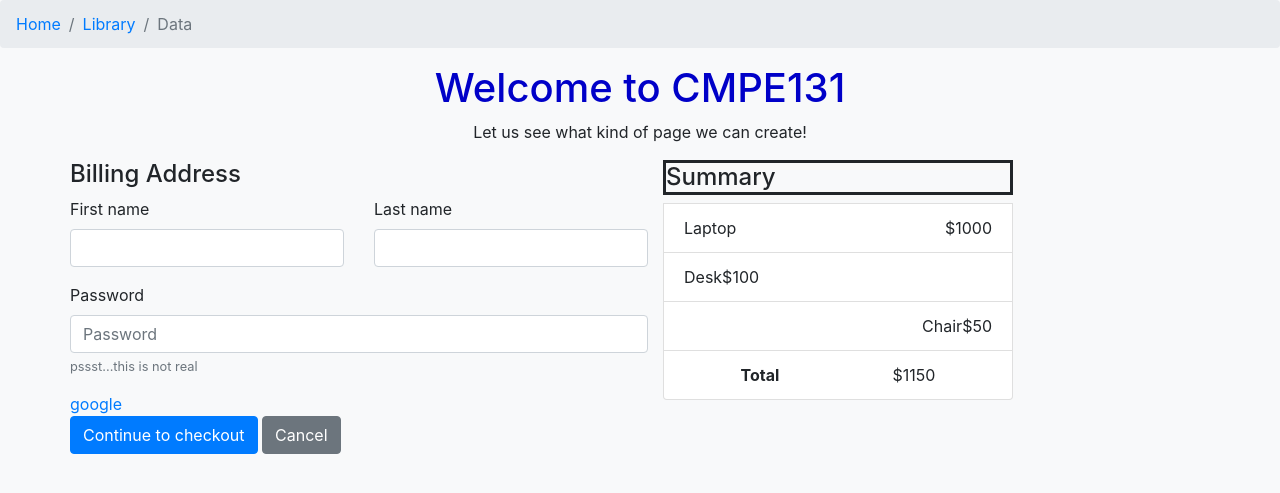
After one commit to danieltran67/All-In-One-Agenda, a Flask app: template Assignment4/templates/boilerplate.html in a window 1280 px wide. The commit adds this page. Shown: the top 493 px of the page. Run offline with Flask 2, Linux system fonts and the light colour scheme; the template is opened without the code that fills it, so the values that code supplies are empty; some libraries are stand-ins or nearby versions.

```diff
--- /dev/null
+++ b/Assignment4/static/style.css
@@ -0,0 +1,44 @@
+
+h1{
+    color: rgb(0,0,200);
+}
+div + a:hover{
+    background-color: black;
+}
+nav.breadcrumb {
+    padding: 10px 16px;
+    list-style: none;
+    background-color: #eee;
+}
+nav.breadcrumb li {
+    display: inline;
+    font-size: 18px;
+}
+
+#myLaptop {
+    display: flex;
+    justify-content: space-between;
+}
+
+#myDesk{
+    display: flex;
+    justify-content: flex-start;
+}
+
+#myChair {
+    display: flex;
+    justify-content: flex-end;
+}
+
+#myTotal {
+    display: flex;
+    justify-content: space-around;
+}
+
+#mainheader {
+    text-align: center;
+}
+
+ul h4{
+    border-style: solid;
+}
--- /dev/null
+++ b/Assignment4/templates/boilerplate.html
@@ -0,0 +1,89 @@
+<!DOCTYPE html>
+<html lang="en">
+
+<head>
+    <meta charset="UTF-8">
+    <meta name="viewport" content="width=device-width, initial-scale=1.0">
+    <meta http-equiv="X-UA-Compatible" content="ie=edge">
+    <title>Document</title>
+    <!-- Import your css file here -->
+    <link rel="stylesheet" href="../static/style.css">
+    <link rel="stylesheet" href="https://stackpath.bootstrapcdn.com/bootstrap/4.3.1/css/bootstrap.min.css" integrity="sha384-ggOyR0iXCbMQv3Xipma34MD+dH/1fQ784/j6cY/iJTQUOhcWr7x9JvoRxT2MZw1T" crossorigin="anonymous">
+    <script src="https://stackpath.bootstrapcdn.com/bootstrap/4.3.1/js/bootstrap.min.js" integrity="sha384-JjSmVgyd0p3pXB1rRibZUAYoIIy6OrQ6VrjIEaFf/nJGzIxFDsf4x0xIM+B07jRM" crossorigin="anonymous"></script>
+</head>
+
+<body class='bg-light'>
+    <nav class="">
+        <ol class="breadcrumb">
+            <li class="breadcrumb-item"><a href="#">Home</a></li>
+            <li class="breadcrumb-item"><a href="#">Library</a></li>
+            <li class="breadcrumb-item active">Data</li>
+        </ol>
+    </nav>
+<div class="container">
+    <div id="mainheader">
+        <h1>Welcome to CMPE131</h1>
+        <p>Let us see what kind of page we can create!</p>
+    </div>
+
+        <div class="data row">
+            <div>
+                <h4> Billing Address</h4>
+                <!-- BILLING FORM -->
+                <form>
+                    <div class="row">
+                        <div class="form-group col-md-6">
+                            <label>First name</label>
+                            <input class="form-control" type="text">
+                        </div>
+
+                        <div class="form-group col-md-6">
+                            <label>Last name</label>
+                            <input class="form-control" type="text">
+                        </div>
+                    </div>
+                    <div class="form-group">
+                        <label>Password</label>
+                        <input  placeholder="Password" type="password" class="form-control">
+                        <small class="form-text text-muted">pssst...this is not real</small>
+                    </div>
+
+                    <a href="https://www.google.com/">google</a>
+                    <br>
+                    <button type="submit" class="btn btn-primary">Continue to checkout</button>
+                <!--    <button type="Submit">Continue to checkout</button> -->
+                    <button type="Submit" class="btn btn-secondary">Cancel</button>
+                 <!--   <button type="Submit">Cancel</button> -->
+                </form>
+            </div>
+
+            <!-- LIST GROUP -->
+            <div class="col-md-4 sum">
+                <ul class="list-group">
+				    <h4> Summary </h4>
+
+                    <li id="myLaptop" class="list-group-item d-flex">
+                        <div> Laptop </div>
+                        <div> $1000 </div>
+                    </li>
+                    <li id="myDesk" class="list-group-item d-flex">
+                        <div> Desk </div>
+                        <div> $100 </div>
+                    </li>
+                    <li id="myChair" class="list-group-item d-flex">
+                        <div> Chair </div>
+                        <div> $50 </div>
+
+                    </li>
+                    <li id="myTotal" class="list-group-item d-flex">
+                        <b>Total</b>
+                        <div> $1150 </div>
+                    </li>
+                </ul>
+            </div>
+
+        </div>
+    </div>
+</body>
+
+</html>
--- a/Milestone3/templates/base.html
+++ b/Milestone3/templates/base.html
@@ -1,7 +1,8 @@
 <!DOCTYPE html>
 <html lang="en">
+
 <head>
-    <meta charset="UTF-8">
+    <p style = "font-family:'Arial',serif;font-size:16px;">
     <title>{{ title }}</title>
     {% with messages = get_flashed_messages() %}
     {% if messages %}
@@ -12,6 +13,7 @@
     </ul>
 {% endif %}
 {% endwith %}
+</p>
 </head>
 <body>
     <a href="login.html"></a>
--- a/Milestone3/templates/home.html
+++ b/Milestone3/templates/home.html
@@ -1,6 +1,7 @@
 <!DOCTYPE html>
 <html lang="en">
 <head>
+    <link href="https://fonts.googleapis.com/css?family=Roboto&display=swap" rel="stylesheet">
     <meta charset="UTF-8">
     <title>A11-In-One Planner</title>
 </head>
--- /dev/null
+++ b/midterm_review/test2.py
@@ -0,0 +1 @@
+from test import myfunc
```
Also changed, not shown: Assignment4/app.py (added, +13 -0 lines), sqlalchemy_test/db.sqlite3 (added).
